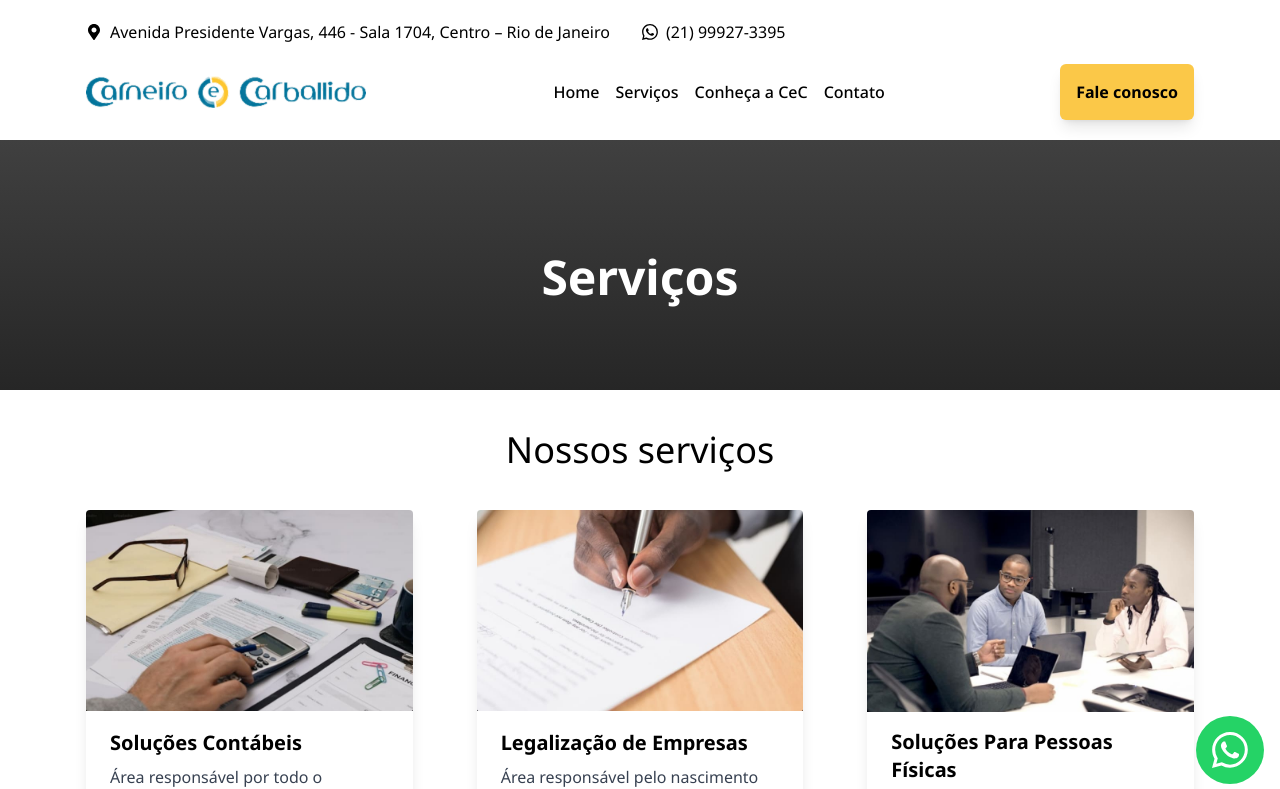
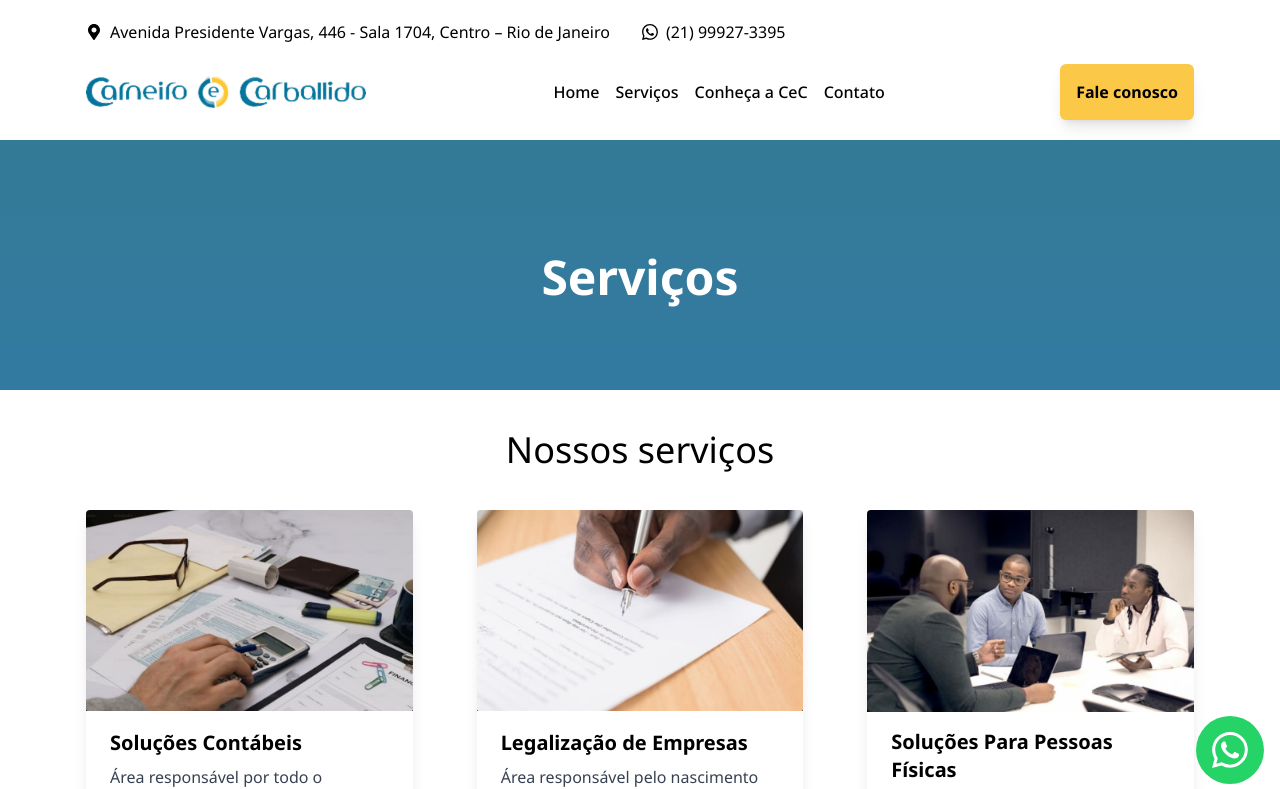
Before and after one commit to lucassdantas/Carneiro-e-Carballido, a React (Vite) app: page /servicos in a window 1280 px wide. Shown: the top 789 px of the page. Built offline with nearby package versions, Linux system fonts and the light colour scheme.

Commit message:
change hero color

```diff
--- a/src/components/Hero/index.tsx
+++ b/src/components/Hero/index.tsx
@@ -4,7 +4,7 @@ type HeroProps = {
 }
 export const Hero = ({ pageTitle}:HeroProps) => {
   return (
-    <section className='w-full text-center pt-6 flex flex-col items-center justify-center text-bold text-white min-h-[250px] bg-gradient-to-b from-neutral-700 to-neutral-800'>
+    <section className='w-full text-center pt-6 flex flex-col items-center justify-center text-bold text-white min-h-[250px] bg-gradient-to-b from-blue-carneiro-e-carballido to-[#337aa2]'>
         <h1 className='text-5xl font-bold'>{pageTitle}</h1>
     </section>
   )
```
